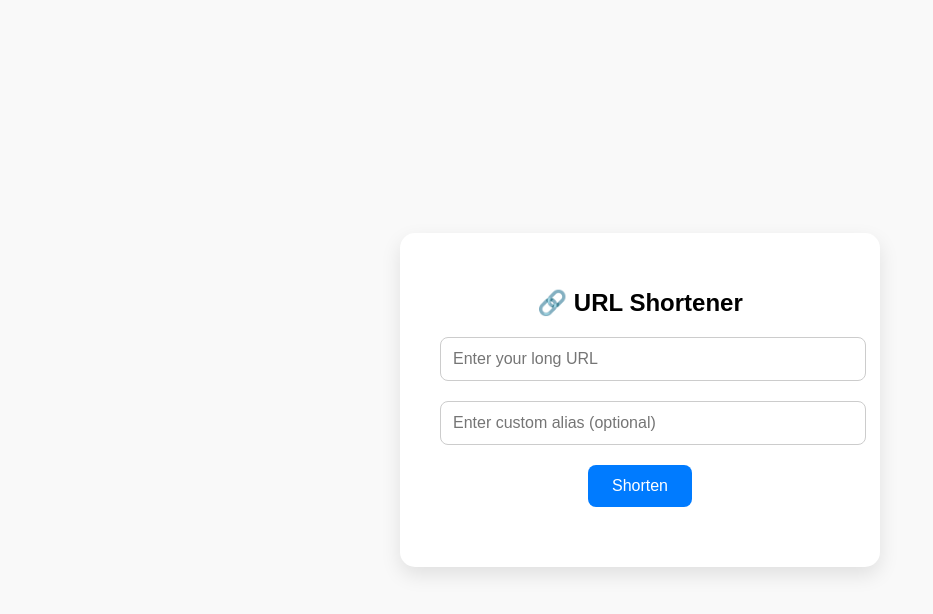
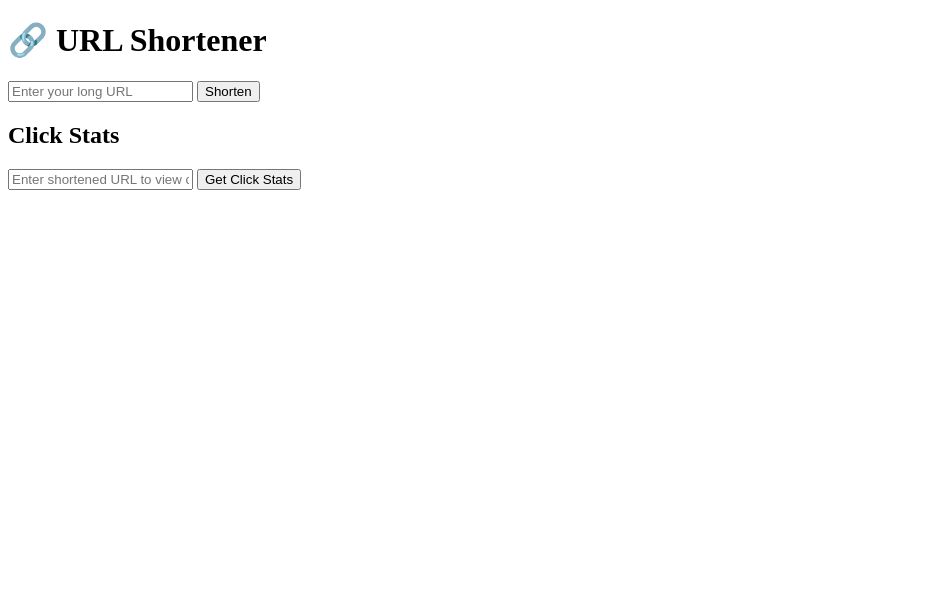
Before and after one commit to dre258j/Link-shortner, a plain HTML site: page public/index.html in a window 1280 px wide. Shown: the whole page, without its empty margins (0-933 px from the left). Drawn offline with Linux system fonts and the light colour scheme.

Commit message:
Update index.html

```diff
--- a/public/index.html
+++ b/public/index.html
@@ -5,53 +5,7 @@
   <title>🔗 URL Shortener</title>
   <meta name="viewport" content="width=device-width, initial-scale=1.0" />
   <style>
-    body {
-      font-family: Arial, sans-serif;
-      background-color: #f9f9f9;
-      margin: 0;
-      padding: 0;
-      display: flex;
-      height: 100vh;
-      justify-content: center;
-      align-items: center;
-    }
-    .box {
-      background: #fff;
-      padding: 40px;
-      box-shadow: 0 8px 20px rgba(0, 0, 0, 0.1);
-      border-radius: 15px;
-      text-align: center;
-      width: 100%;
-      max-width: 400px;
-    }
-    h1 {
-      font-size: 24px;
-      margin-bottom: 20px;
-    }
-    input[type="text"] {
-      width: 100%;
-      padding: 12px;
-      border-radius: 8px;
-      border: 1px solid #ccc;
-      margin-bottom: 20px;
-      font-size: 16px;
-    }
-    button {
-      background-color: #007bff;
-      border: none;
-      padding: 12px 24px;
-      color: white;
-      font-size: 16px;
-      border-radius: 8px;
-      cursor: pointer;
-    }
-    button:hover {
-      background-color: #0056b3;
-    }
-    #result {
-      margin-top: 20px;
-      font-weight: bold;
-    }
+    /* Your existing styles */
   </style>
 </head>
 <body>
@@ -59,31 +13,48 @@
     <h1>🔗 URL Shortener</h1>
     <form id="shortenForm">
       <input type="text" id="urlInput" placeholder="Enter your long URL" required />
-      <input type="text" id="aliasInput" placeholder="Enter custom alias (optional)" />
       <button type="submit">Shorten</button>
     </form>
     <div id="result"></div>
+
+    <!-- Section to view click statistics -->
+    <h2>Click Stats</h2>
+    <input type="text" id="statUrlInput" placeholder="Enter shortened URL to view clicks" />
+    <button onclick="fetchStats()">Get Click Stats</button>
+    <div id="stats"></div>
   </div>
 
   <script>
+    // Shorten URL Logic
     document.getElementById("shortenForm").addEventListener("submit", async function (e) {
       e.preventDefault();
       const url = document.getElementById("urlInput").value;
-      const alias = document.getElementById("aliasInput").value;
-
       const res = await fetch("/api/shorten", {
         method: "POST",
         headers: {
           "Content-Type": "application/json",
         },
-        body: JSON.stringify({ url, custom: alias }),
+        body: JSON.stringify({ url }),
       });
-
       const data = await res.json();
       document.getElementById("result").innerHTML = `
         Shortened URL: <a href="${data.shortened_url}" target="_blank">${data.shortened_url}</a>
       `;
     });
+
+    // Fetch Click Stats
+    async function fetchStats() {
+      const url = document.getElementById('statUrlInput').value;
+      const shortId = url.split('/').pop(); // Extract shortId from URL
+      const response = await fetch(`/api/stats?id=${shortId}`);
+      const data = await response.json();
+
+      if (data.clicks !== undefined) {
+        document.getElementById('stats').innerHTML = `This link has been clicked ${data.clicks} times.`;
+      } else {
+        document.getElementById('stats').innerHTML = 'No data found for this link.';
+      }
+    }
   </script>
 </body>
 </html>
```
